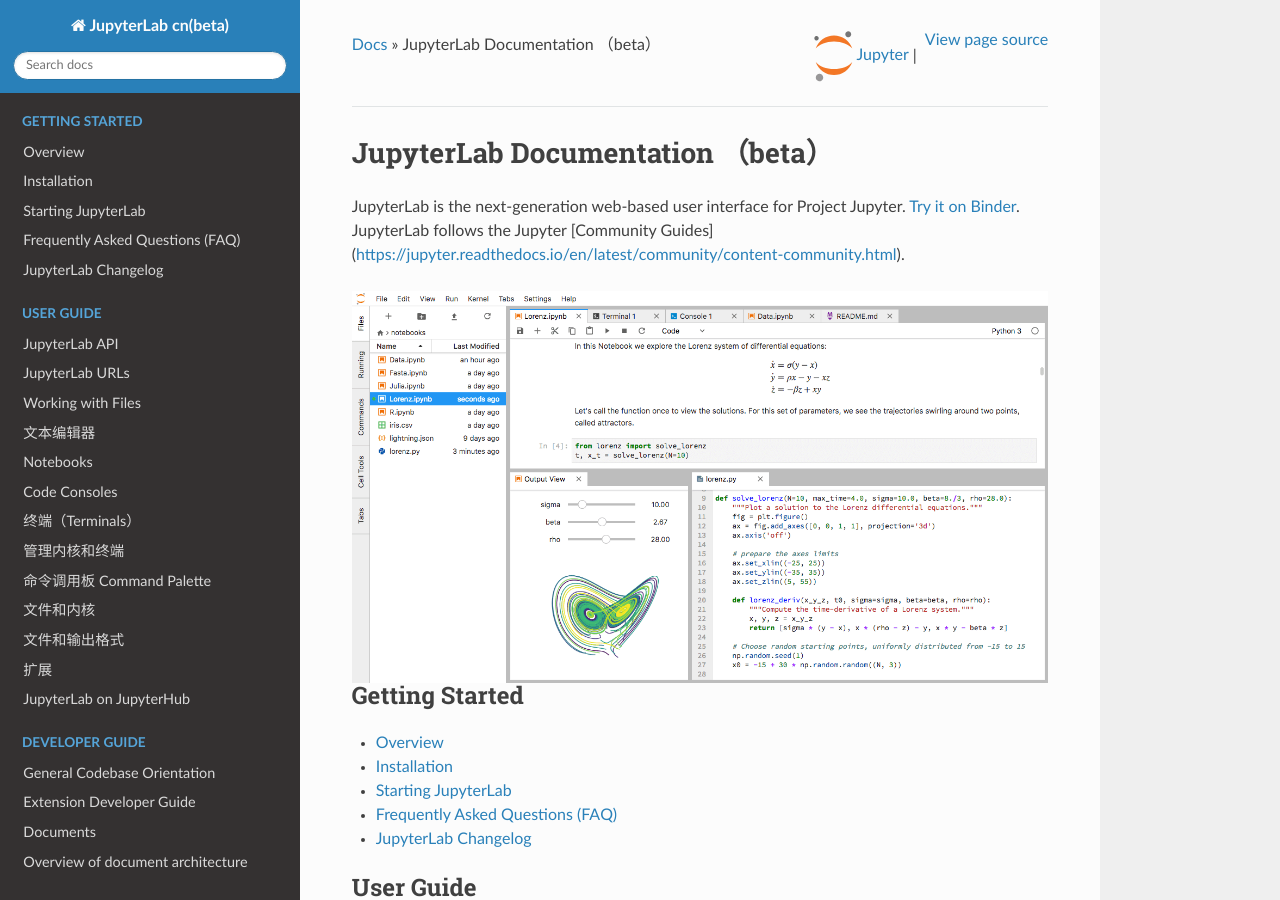
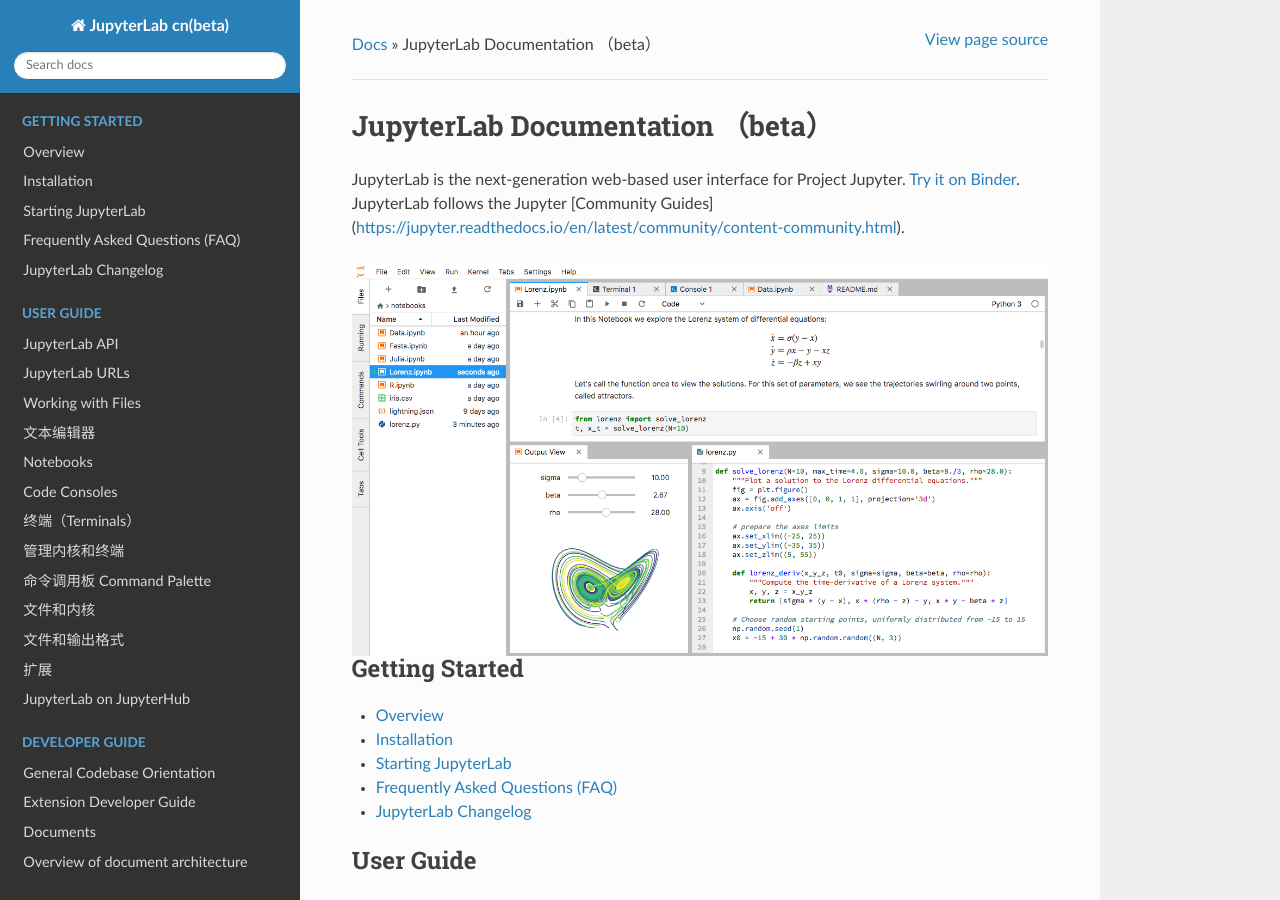
Before and after one commit to denlly/jupyter-doc, a Sphinx documentation site: the page built from docs/source/index.rst, in a window 1280 px wide and 900 px high. Built offline with Sphinx 7.4.7 and the Read the Docs theme 2.0.0, drawn with Linux system fonts in a browser that asks for light colours.

Commit message:
remove logo

```diff
--- a/docs/source/_templates/breadcrumbs.html
+++ b/docs/source/_templates/breadcrumbs.html
@@ -15,21 +15,24 @@
   <!-- User defined GitHub URL -->
   <a href="{{ meta['github_url'] }}" class="fa fa-github"> {{ _('Edit on GitHub') }}</a>
   {% else %}
-        <a href="https://{{ github_host|default("github.com") }}/{{ github_user }}/{{ github_repo }}/{{ theme_vcs_pageview_mode|default("blob") }}/{{ github_version }}{{ conf_py_path }}{{ pagename }}{{ suffix }}" class="fa fa-github"> {{ _('Edit on GitHub') }}</a>
+  <a href="https://{{ github_host|default("github.com") }}/{{ github_user }}/{{ github_repo }}/{{ theme_vcs_pageview_mode|default("blob") }}/{{ github_version }}{{ conf_py_path }}{{ pagename }}{{ suffix }}"
+    class="fa fa-github"> {{ _('Edit on GitHub') }}</a>
   {% endif %}
   {% elif display_bitbucket %}
   {% if check_meta and 'bitbucket_url' in meta %}
   <!-- User defined Bitbucket URL -->
   <a href="{{ meta['bitbucket_url'] }}" class="fa fa-bitbucket"> {{ _('Edit on Bitbucket') }}</a>
   {% else %}
-        <a href="https://bitbucket.org/{{ bitbucket_user }}/{{ bitbucket_repo }}/src/{{ bitbucket_version}}{{ conf_py_path }}{{ pagename }}{{ suffix }}?mode={{ theme_vcs_pageview_mode|default("view") }}" class="fa fa-bitbucket"> {{ _('Edit on Bitbucket') }}</a>
+  <a href="https://bitbucket.org/{{ bitbucket_user }}/{{ bitbucket_repo }}/src/{{ bitbucket_version}}{{ conf_py_path }}{{ pagename }}{{ suffix }}?mode={{ theme_vcs_pageview_mode|default("view") }}"
+    class="fa fa-bitbucket"> {{ _('Edit on Bitbucket') }}</a>
   {% endif %}
   {% elif display_gitlab %}
   {% if check_meta and 'gitlab_url' in meta %}
   <!-- User defined GitLab URL -->
   <a href="{{ meta['gitlab_url'] }}" class="fa fa-gitlab"> {{ _('Edit on GitLab') }}</a>
   {% else %}
-        <a href="https://{{ gitlab_host|default("gitlab.com") }}/{{ gitlab_user }}/{{ gitlab_repo }}/{{ theme_vcs_pageview_mode|default("blob") }}/{{ gitlab_version }}{{ conf_py_path }}{{ pagename }}{{ suffix }}" class="fa fa-gitlab"> {{ _('Edit on GitLab') }}</a>
+  <a href="https://{{ gitlab_host|default("gitlab.com") }}/{{ gitlab_user }}/{{ gitlab_repo }}/{{ theme_vcs_pageview_mode|default("blob") }}/{{ gitlab_version }}{{ conf_py_path }}{{ pagename }}{{ suffix }}"
+    class="fa fa-gitlab"> {{ _('Edit on GitLab') }}</a>
   {% endif %}
   {% elif show_source and source_url_prefix %}
   <a href="{{ source_url_prefix }}{{ pagename }}{{ suffix }}">{{ _('View page source') }}</a>
@@ -38,12 +41,12 @@
   {% endif %}
   {% endif %}
 </li>
-    <li class="wy-breadcrumbs-aside">
+<!-- <li class="wy-breadcrumbs-aside">
       <a href="https://jupyter.org/documentation">
         <img src="{{ pathto('_static/jupyter_logo.svg', 1) }}"></img>
         {{ _('Jupyter') }}
       </a>
       &vert;
       &nbsp;
-    </li>
+    </li> -->
 {% endblock %}
```
Lines whose indentation alone changed are shown as unchanged.
